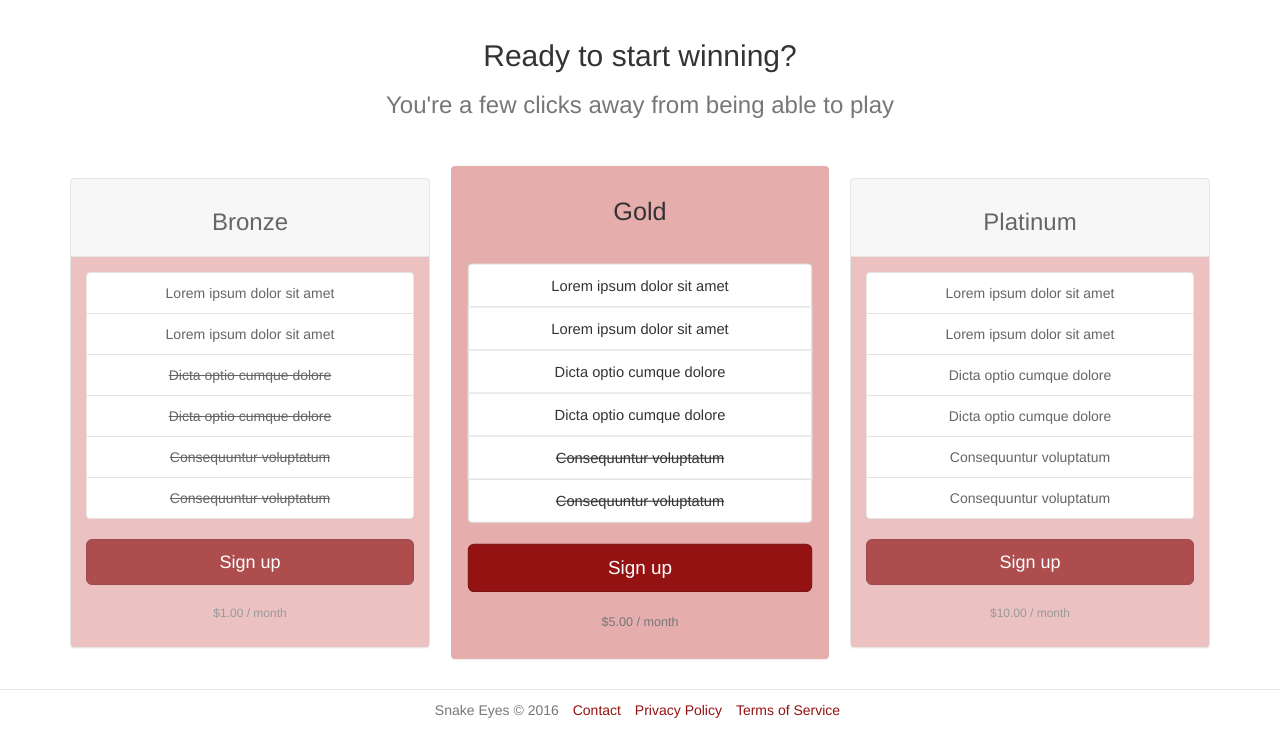
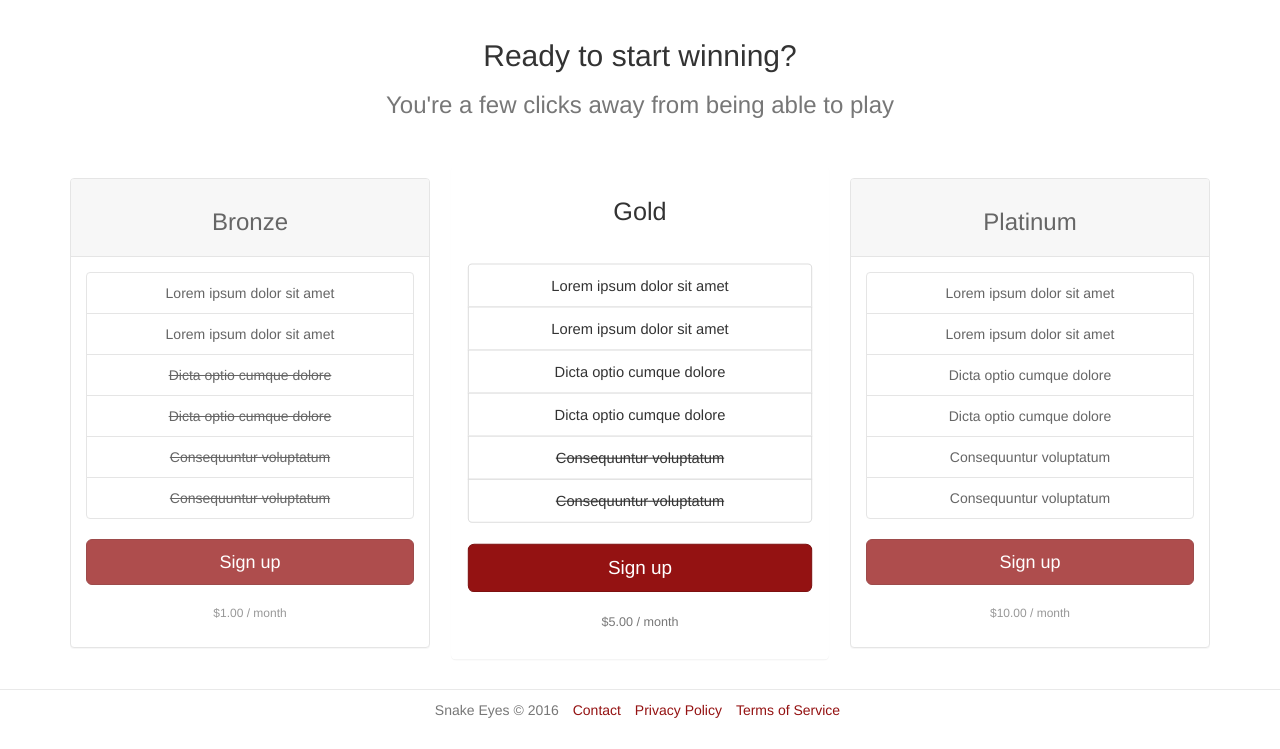
Before and after one commit to Makeem1/flask_snake_game, a Flask app: page /subscription/pricing in a window 1280 px wide. Shown: the part 51-800 px from the top of the page. Run offline with Flask 2, Linux system fonts and the light colour scheme; some libraries are stand-ins or nearby versions.

Commit message:
updating css file

```diff
--- a/flask_snake_game/snakeeyes/static/styles/main.css
+++ b/flask_snake_game/snakeeyes/static/styles/main.css
@@ -185,7 +185,3 @@ dd {
 a.pricing--primary {
   color: #fff;
 }
-
-.panel {
-  background-color: #e6adad
-}
```
